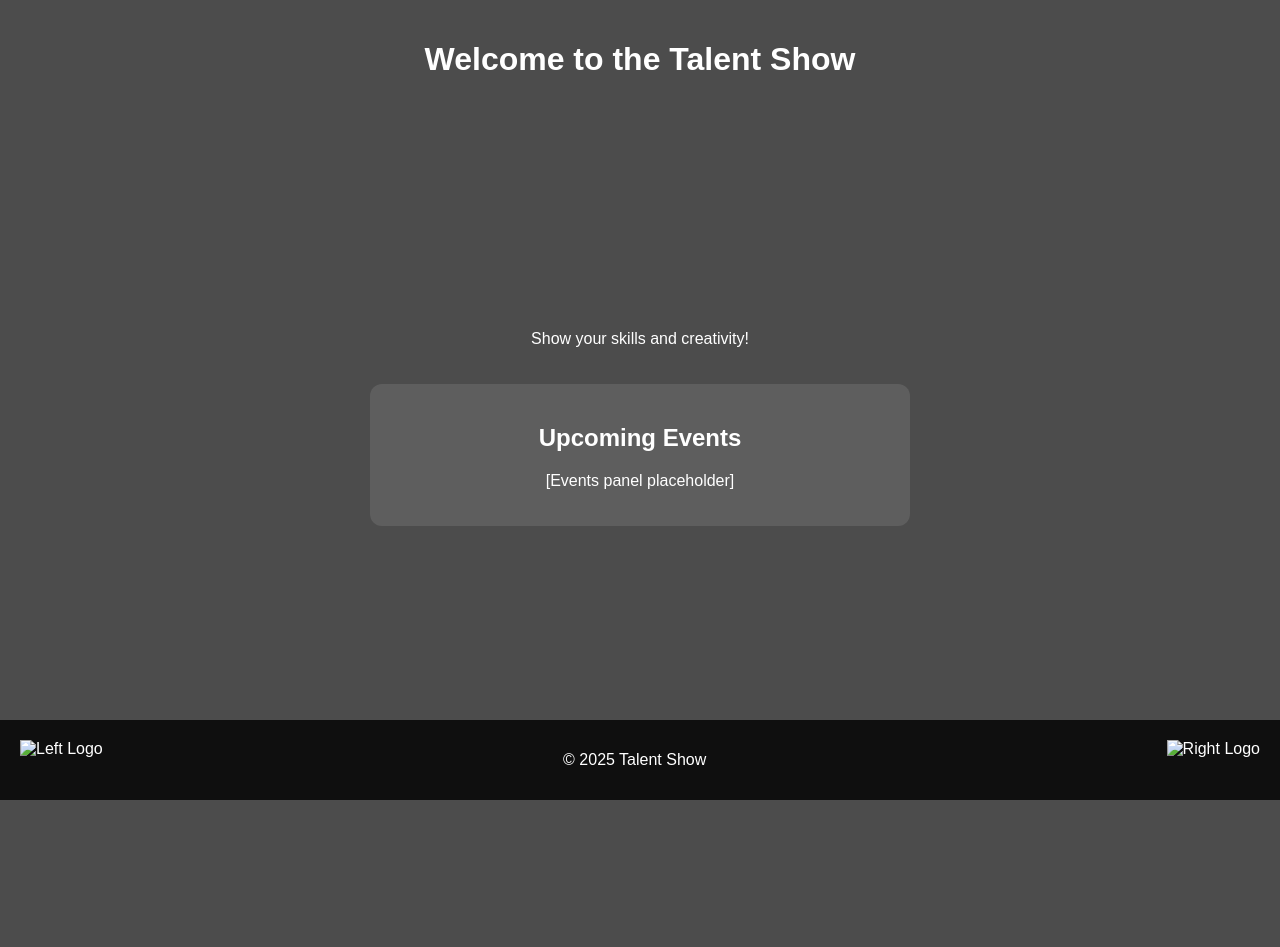
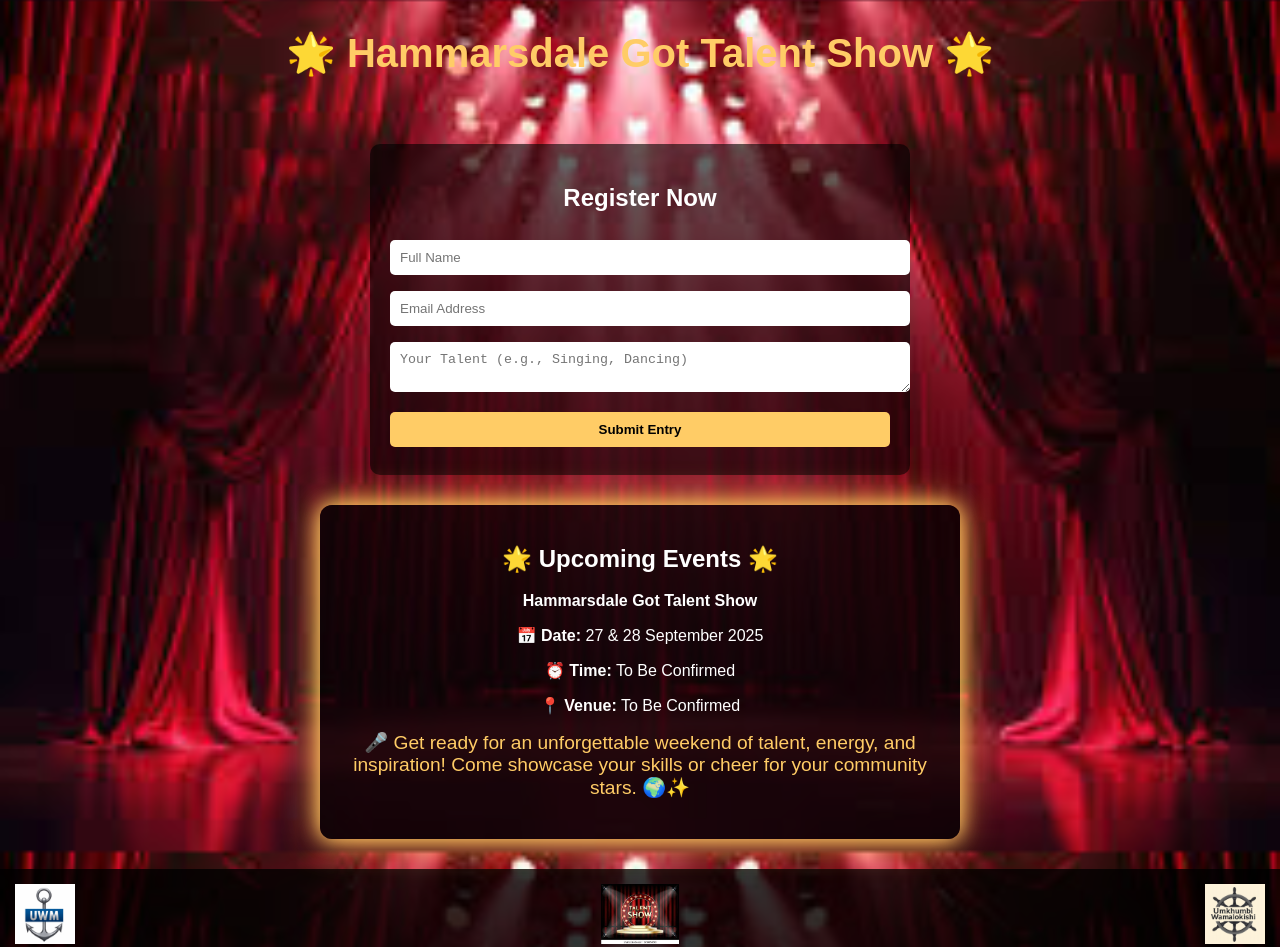
Before and after one commit to SamkeloKheswa/registrationsite, a plain HTML site: page index.html in a window 1280 px wide. Shown: the top 947 px of the page. Before the commit the page ends 800 px from the top, so only its background shows below. Drawn offline with Linux system fonts and the light colour scheme.

Commit message:
Update index.html

```diff
--- a/index.html
+++ b/index.html
@@ -3,98 +3,130 @@
 <head>
   <meta charset="UTF-8">
   <meta name="viewport" content="width=device-width, initial-scale=1.0">
-  <title>Talent Show</title>
+  <title>Hammarsdale Got Talent Show</title>
   <style>
     body {
       margin: 0;
       font-family: Arial, sans-serif;
-      background: rgba(0, 0, 0, 0.7) url('background.jpg') center/cover no-repeat;
-      background-blend-mode: darken;
+      background: rgba(0,0,0,0.7) url("background (2).jpg") no-repeat center center fixed;
+      background-size: cover;
       color: white;
-      display: flex;
-      flex-direction: column;
-      min-height: 100vh;
+      text-align: center;
     }
 
     header {
-      text-align: center;
       padding: 20px;
     }
 
-    main {
-      flex: 1;
+    .logos {
       display: flex;
-      flex-direction: column;
+      justify-content: space-between;
       align-items: center;
-      justify-content: center;
-      padding: 20px;
-      text-align: center;
+      margin: 20px;
     }
 
-    .events-panel {
-      background: rgba(255, 255, 255, 0.1);
-      border-radius: 12px;
+    .logos img {
+      height: 80px;
+      width: auto;
+    }
+
+    h1 {
+      font-size: 2.5em;
+      margin-top: 10px;
+      color: #ffcc66;
+    }
+
+    form {
+      background: rgba(0,0,0,0.6);
       padding: 20px;
-      margin-top: 20px;
-      width: 100%;
+      margin: 20px auto;
+      border-radius: 10px;
       max-width: 500px;
     }
 
+    input, textarea, button {
+      width: 100%;
+      padding: 10px;
+      margin: 8px 0;
+      border: none;
+      border-radius: 5px;
+    }
+
+    button {
+      background: #ffcc66;
+      font-weight: bold;
+      cursor: pointer;
+    }
+
+    button:hover {
+      background: #e6b800;
+    }
+
     footer {
+      background: rgba(0,0,0,0.8);
+      padding: 15px;
+      margin-top: 30px;
       display: flex;
       justify-content: space-between;
       align-items: center;
-      padding: 15px 20px;
-      background: rgba(0, 0, 0, 0.8);
     }
 
     footer img {
-      height: 40px;
+      height: 60px;
       width: auto;
     }
 
-    /* ✅ Mobile responsive tweaks */
-    @media (max-width: 600px) {
-      main {
-        padding: 15px;
+    /* Events Panel with glow */
+    .events {
+      background: rgba(0,0,0,0.7);
+      padding: 20px;
+      margin: 30px auto;
+      max-width: 600px;
+      border-radius: 12px;
+      position: relative;
+      animation: glow 3s infinite alternate;
+    }
+
+    @keyframes glow {
+      from {
+        box-shadow: 0 0 10px #ffcc66, 0 0 20px #ffcc66;
       }
-
-      .events-panel {
-        width: 100%;
-        padding: 15px;
-      }
-
-      footer {
-        flex-direction: column;
-        text-align: center;
-        gap: 10px;
-      }
-
-      footer img {
-        height: 35px;
+      to {
+        box-shadow: 0 0 25px #ffcc66, 0 0 50px #ff9933;
       }
     }
   </style>
 </head>
 <body>
   <header>
-    <h1>Welcome to the Talent Show</h1>
+    <h1>🌟 Hammarsdale Got Talent Show 🌟</h1>
   </header>
 
-  <main>
-    <p>Show your skills and creativity!</p>
+  <form>
+    <h2>Register Now</h2>
+    <input type="text" placeholder="Full Name" required>
+    <input type="email" placeholder="Email Address" required>
+    <textarea placeholder="Your Talent (e.g., Singing, Dancing)" required></textarea>
+    <button type="submit">Submit Entry</button>
+  </form>
 
-    <!-- Placeholder Events Panel -->
-    <div class="events-panel">
-      <h2>Upcoming Events</h2>
-      <p>[Events panel placeholder]</p>
-    </div>
-  </main>
+  <!-- Events Panel -->
+  <section class="events">
+    <h2>🌟 Upcoming Events 🌟</h2>
+    <p><strong>Hammarsdale Got Talent Show</strong></p>
+    <p>📅 <b>Date:</b> 27 & 28 September 2025</p>
+    <p>⏰ <b>Time:</b> To Be Confirmed</p>
+    <p>📍 <b>Venue:</b> To Be Confirmed</p>
+    <p style="margin-top:15px; font-size:1.2em; color:#ffcc66;">
+      🎤 Get ready for an unforgettable weekend of talent, energy, and inspiration!
+      Come showcase your skills or cheer for your community stars. 🌍✨
+    </p>
+  </section>
 
   <footer>
-    <img src="logo-left.png" alt="Left Logo">
-    <p>&copy; 2025 Talent Show</p>
-    <img src="logo-right.png" alt="Right Logo">
+    <img src="logo.jpeg" alt="Left Logo">
+    <img src="talent2.jpg" alt="Footer Center">
+    <img src="logov.jpeg" alt="Right Logo">
   </footer>
 </body>
 </html>
```
